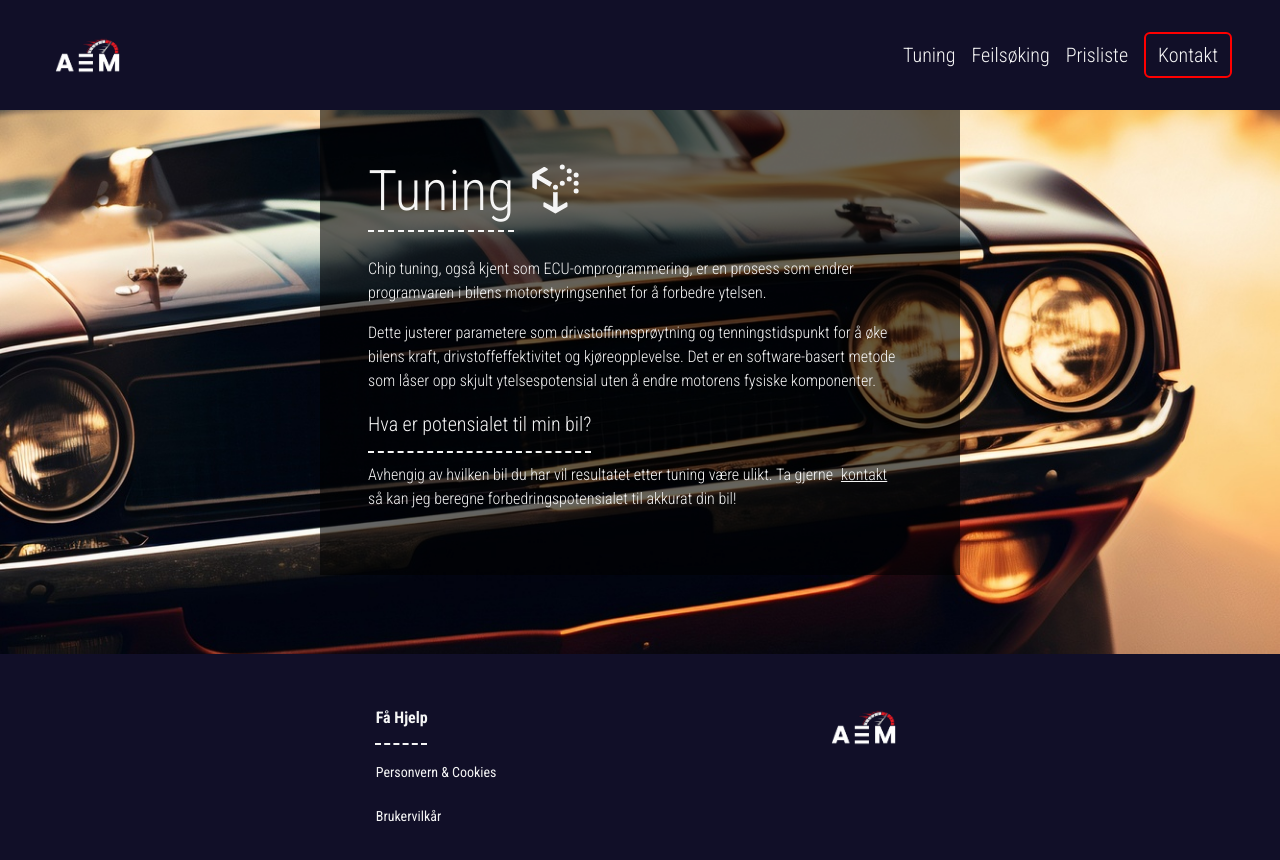
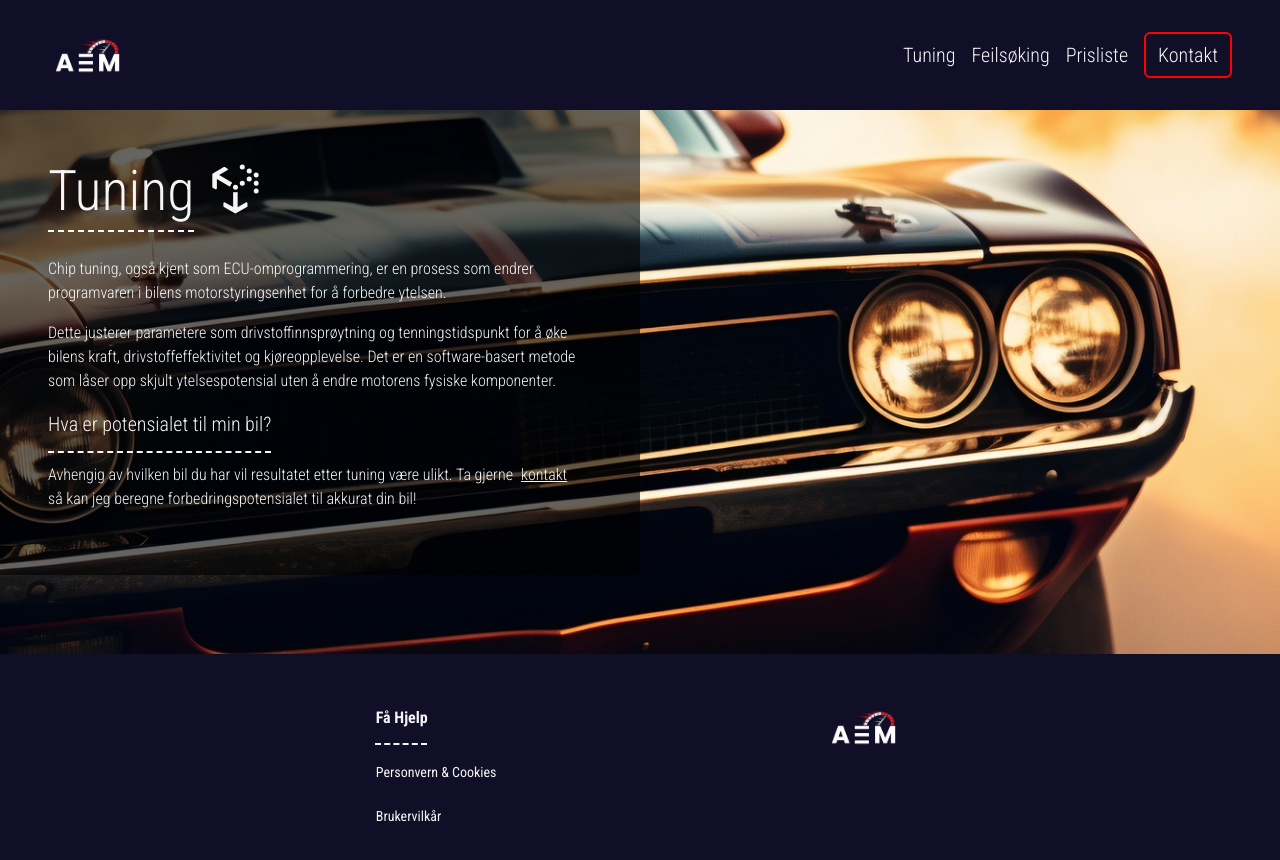
Before and after one commit to Queenen/AEM, a React (Create React App) app: page /tuning in a window 1280 px wide. Shown: the top 860 px of the page. Built offline with nearby package versions, Linux system fonts and the light colour scheme.

Commit message:
Update index.jsx

```diff
--- a/src/pages/TuningPage/index.jsx
+++ b/src/pages/TuningPage/index.jsx
@@ -8,7 +8,6 @@ function Tuning() {
     <main id="tuning">
       <section
         id="tuningInfo"
-        className="d-flex justify-content-center align-content-center"
         style={{
           backgroundImage: `url(${process.env.PUBLIC_URL}/images/2150635401.jpg)`,
         }}>
```
